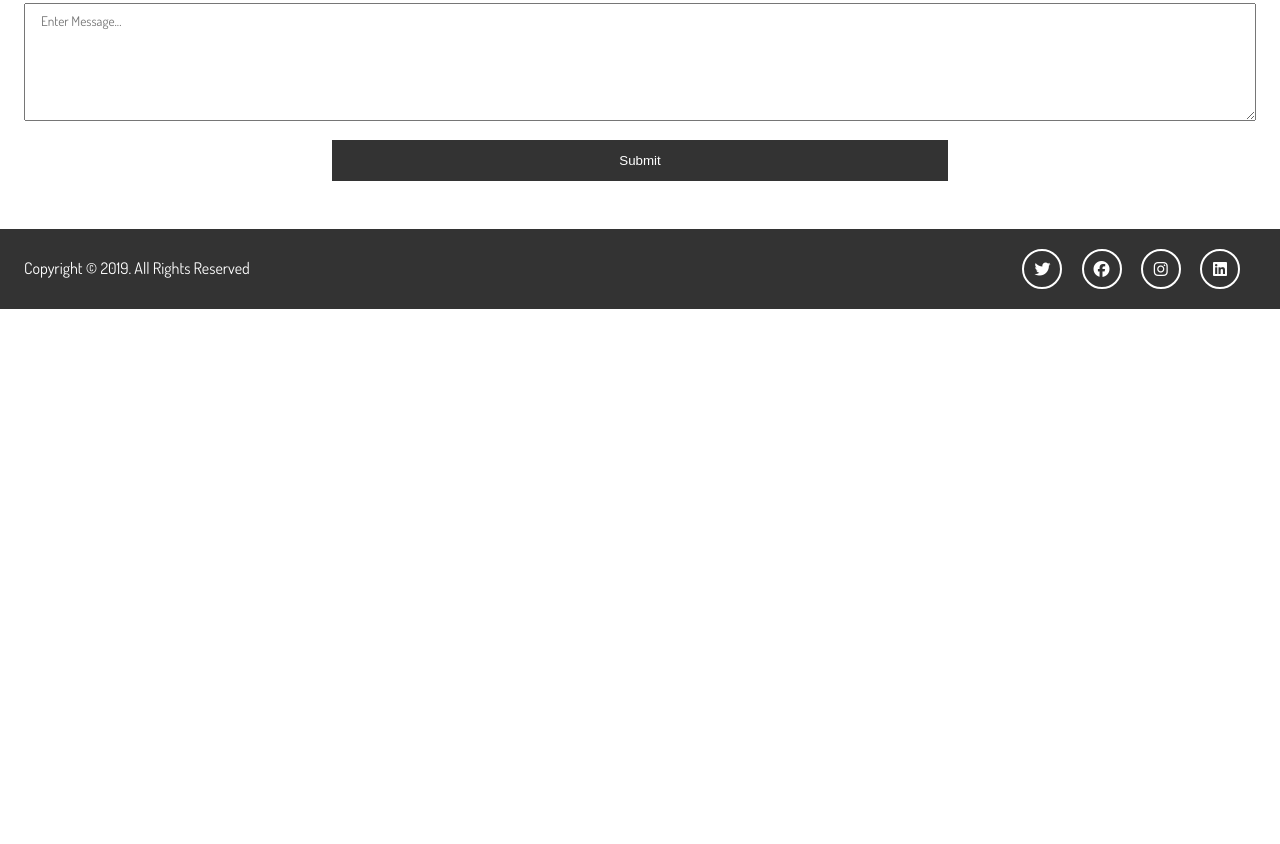
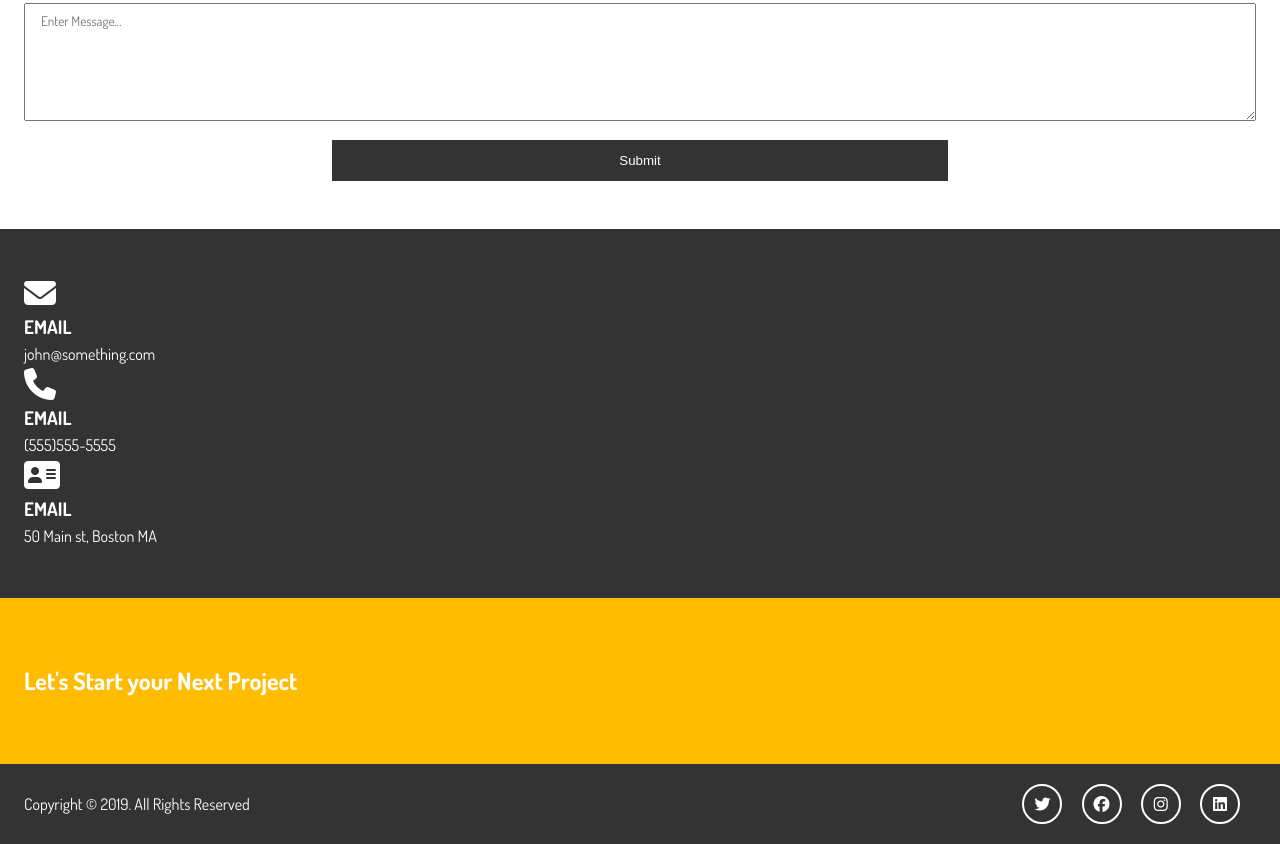
Before and after one commit to DariuszOkonski/portfolio-traversy, a website: page pages/contact.html in a window 1280 px wide. Shown: the part 391-1235 px from the top of the page. Before the commit the page ends 800 px from the top, so only its background shows below. Drawn offline with Linux system fonts and the light colour scheme.

Commit message:
add: section B and C

```diff
--- a/pages/contact.html
+++ b/pages/contact.html
@@ -48,7 +48,40 @@
 
         <button type="submit" class="btn-dark">Submit</button>
       </form>
+    </div>
+  </section>
 
+  <!-- Section B: Contact Info -->
+  <section id="contact-b" class="py-3 bg-dark">
+    <div class="container">
+      <div class="contact-info">
+
+        <div>
+          <i class="fas fa-envelope fa-2x"></i>
+          <h3>Email</h3>
+          <p>john@something.com</p>
+        </div>
+
+        <div>
+          <i class="fas fa-phone fa-2x"></i>
+          <h3>Email</h3>
+          <p>(555)555-5555</p>
+        </div>
+
+        <div>
+          <i class="fas fa-address-card fa-2x"></i>
+          <h3>Email</h3>
+          <p>50 Main st, Boston MA</p>
+        </div>
+
+      </div>
+    </div>
+  </section>
+
+  <!-- Section C: Tagline -->
+  <section id="contact-c" class="bg-main py-4">
+    <div class="container">
+      <h1>Let's Start your Next Project</h1>
     </div>
   </section>
 
```
